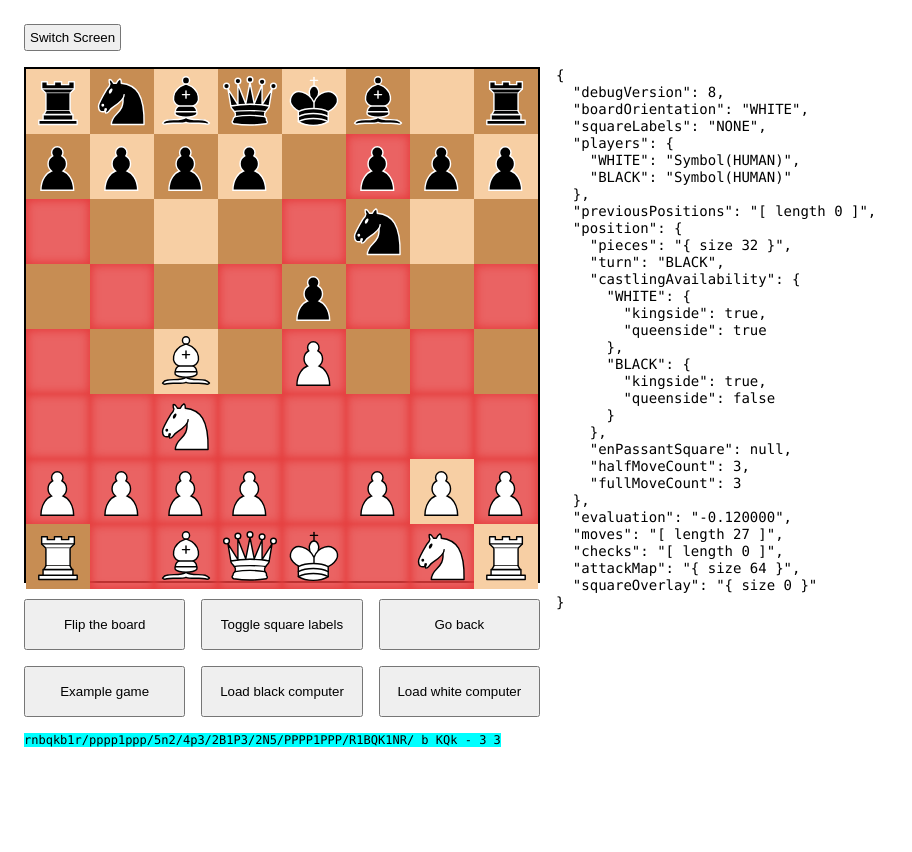
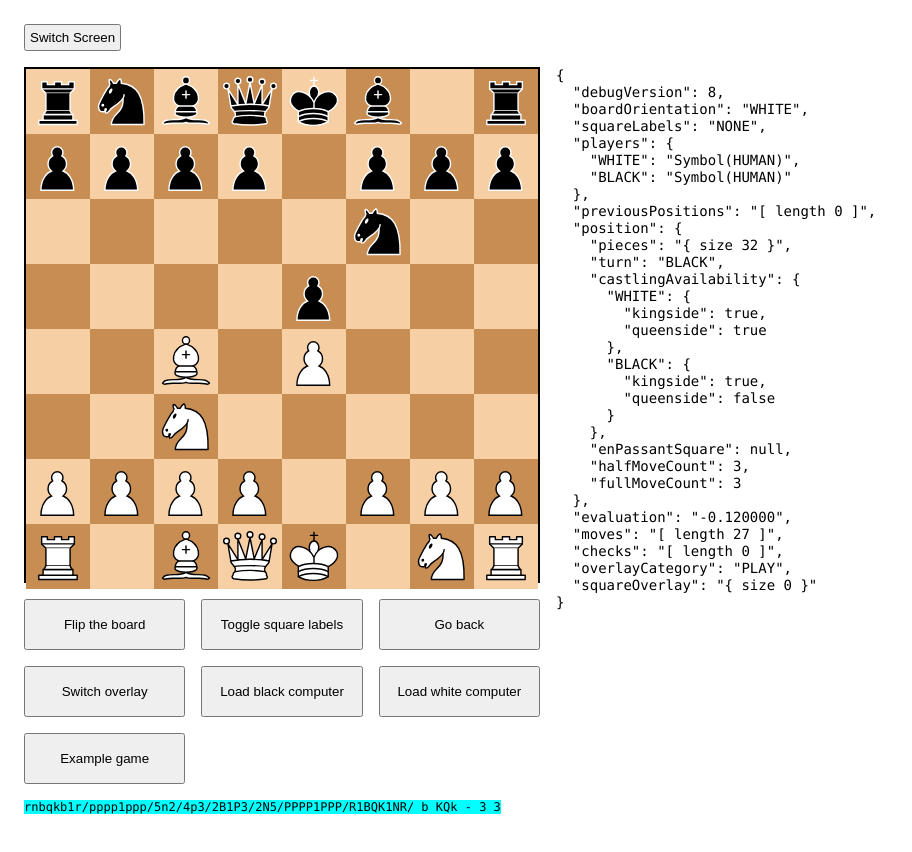
Before and after one commit to garjust/chessv2, a React (Create React App) app: page / in a window 1280 px wide. Shown: the top 852 px of the page, without its empty margins (0-912 px from the left). Built offline with nearby package versions, Linux system fonts and the light colour scheme.

Commit message:
add overlay category for attacks

```diff
--- a/src/chess/engine/index.ts
+++ b/src/chess/engine/index.ts
@@ -5,12 +5,13 @@ import {
   Piece,
   Position as ExternalPosition,
 } from '../types';
+import { allAttackedSquares } from './attacks';
 import { findChecksOnKings } from './checks';
 import { evaluate } from './evaluation';
 import { applyMove, MoveResult, undoMove } from './move-execution';
 import { generateMoves } from './move-generation';
 import { copyToInternal, copyToExternal } from './position';
-import { KingChecks, Position } from './types';
+import { AttackedSquares, KingChecks, Position } from './types';
 
 export default class Engine {
   _position: Position;
@@ -72,4 +73,12 @@ export default class Engine {
       castlingAvailability: this._position.castlingAvailability,
     });
   }
+
+  get attacks(): AttackedSquares {
+    // return this._position.attackedSquares;
+    return {
+      [Color.White]: allAttackedSquares(this._position.pieces, Color.White),
+      [Color.Black]: allAttackedSquares(this._position.pieces, Color.Black),
+    };
+  }
 }
--- a/src/chess/ui/Game.tsx
+++ b/src/chess/ui/Game.tsx
@@ -4,6 +4,7 @@ import './Game.css';
 import init, { createState } from '../workflow';
 import { updateLogger } from '../../lib/workflow';
 import {
+  changeOverlayAction,
   flipBoardAction,
   initializeAction,
   loadChessComputerAction,
@@ -79,8 +80,11 @@ const Game = () => {
           >
             Go back
           </button>
-          <button style={BUTTON_CSS} onClick={emitExampleGame}>
-            Example game
+          <button
+            style={BUTTON_CSS}
+            onClick={() => emit(changeOverlayAction())}
+          >
+            Switch overlay
           </button>
           <button
             style={BUTTON_CSS}
@@ -94,6 +98,9 @@ const Game = () => {
           >
             Load white computer
           </button>
+          <button style={BUTTON_CSS} onClick={emitExampleGame}>
+            Example game
+          </button>
         </div>
 
         <DisplayGameState style={{ gridArea: 'state' }} />
--- a/src/chess/ui/Square.tsx
+++ b/src/chess/ui/Square.tsx
@@ -1,13 +1,13 @@
 import React from 'react';
 import './Square.css';
-import { Color, PieceType } from '../types';
+import { Color } from '../types';
 import { squareLabel } from '../utils';
 import {
   State,
   isSquareClickable,
   pieceInSquare,
+  SquareLabel,
   SquareOverlayType,
-  SquareLabel,
 } from '../workflow/state';
 import {
   BOARD_SQUARE_BLACK,
@@ -35,14 +35,13 @@ const makeRender =
     overlay: state.squareOverlay?.get(square),
     isClickable: isSquareClickable(state, square),
     squareLabels: state.squareLabels,
-    isAttacked: state.attackMap.get(square) ?? 0 > 0,
   });
 
 const Square = (props: SquareProps) => {
   const { rendering, emit } = useWorkflow(makeRender(props));
 
   const { square, color } = props;
-  const { piece, overlay, isClickable, squareLabels, isAttacked } = rendering;
+  const { piece, overlay, isClickable, squareLabels } = rendering;
 
   let css: React.CSSProperties = {
     position: 'relative',
@@ -54,6 +53,9 @@ const Square = (props: SquareProps) => {
 
   if (overlay) {
     switch (overlay) {
+      case SquareOverlayType.Attacked:
+        css = { ...css, ...BOARD_SQUARE_ATTACKED };
+        break;
       case SquareOverlayType.Capturable:
         css = { ...css, ...BOARD_SQUARE_CAPTURABLE };
         break;
@@ -70,13 +72,6 @@ const Square = (props: SquareProps) => {
         css = { ...css, ...BOARD_SQUARE_SELECTED };
         break;
     }
-  }
-
-  if (isAttacked) {
-    css = {
-      ...css,
-      ...BOARD_SQUARE_ATTACKED,
-    };
   }
 
   // const value = HEATMAPS[PieceType.Rook][Color.White][square];
--- a/src/chess/workflow/action.ts
+++ b/src/chess/workflow/action.ts
@@ -3,6 +3,7 @@ import { ChessComputerWrapped } from './state';
 
 export enum Type {
   AttemptComputerMove = 'ATTEMPT_COMPUTER_MOVE',
+  ChangeOverlay = 'CHANGE_OVERLAY',
   ChessComputerLoaded = 'CHESS_COMPUTER_LOADED',
   ClickSquare = 'CLICK_SQUARE',
   FlipBoard = 'FLIP_BOARD',
@@ -21,6 +22,10 @@ export enum Type {
 export declare namespace Action {
   export interface AttemptComputerMove {
     readonly type: Type.AttemptComputerMove;
+  }
+
+  export interface ChangeOverlay {
+    readonly type: Type.ChangeOverlay;
   }
 
   export interface ChessComputerLoaded {
@@ -87,6 +92,7 @@ export declare namespace Action {
 
 export type Action =
   | Action.AttemptComputerMove
+  | Action.ChangeOverlay
   | Action.ChessComputerLoaded
   | Action.ClickSquare
   | Action.FlipBoard
@@ -103,6 +109,10 @@ export type Action =
 
 export const attemptComputerMoveAction = (): Action.AttemptComputerMove => ({
   type: Type.AttemptComputerMove,
+});
+
+export const changeOverlayAction = (): Action.ChangeOverlay => ({
+  type: Type.ChangeOverlay,
 });
 
 export const chessComputerLoadedAction = (
--- /dev/null
+++ b/src/chess/workflow/overlay.ts
@@ -0,0 +1,54 @@
+import { Square } from '../types';
+import {
+  State,
+  checkedSquare,
+  SquareOverlayType,
+  pieceInSquare,
+} from './state';
+
+export function setOverlayForPlay(
+  map: Map<Square, SquareOverlayType>,
+  state: State
+): void {
+  const { position, selectedSquare, lastMove, moves } = state;
+
+  if (lastMove) {
+    map.set(lastMove.from, SquareOverlayType.LastMove);
+    map.set(lastMove.to, SquareOverlayType.LastMove);
+  }
+
+  const check = checkedSquare(state);
+  if (check) {
+    map.set(check, SquareOverlayType.Check);
+  }
+
+  if (selectedSquare !== undefined) {
+    map.set(selectedSquare, SquareOverlayType.SelectedPiece);
+
+    const piece = pieceInSquare(state, selectedSquare);
+    if (piece) {
+      const candidateSquares = moves.filter(
+        (move) => move.from === selectedSquare
+      );
+
+      candidateSquares.forEach(({ to: square }) => {
+        if (position.pieces.has(square)) {
+          map.set(square, SquareOverlayType.Capturable);
+        } else {
+          map.set(square, SquareOverlayType.Movable);
+        }
+      });
+    }
+  }
+}
+
+export function setOverlayForAttacks(
+  map: Map<Square, SquareOverlayType>,
+  attacks: Map<Square, number>
+) {
+  for (const [square, count] of attacks) {
+    if (count > 0) {
+      map.set(square, SquareOverlayType.Attacked);
+    }
+  }
+}
--- a/src/chess/workflow/state.ts
+++ b/src/chess/workflow/state.ts
@@ -17,11 +17,18 @@ export enum SquareLabel {
 }
 
 export enum SquareOverlayType {
+  Attacked = 'ATTACKED',
   Capturable = 'CAPTURABLE',
   Check = 'CHECK',
   LastMove = 'LAST_MOVE',
   Movable = 'MOVABLE',
   SelectedPiece = 'SELECTED_PIECE',
+}
+
+export enum SquareOverlayCategory {
+  Play = 'PLAY',
+  AttacksForWhite = 'ATTACKS_FOR_WHITE',
+  AttacksForBlack = 'ATTACKS_FOR_BLACK',
 }
 
 export const HumanPlayer = Symbol('HUMAN');
@@ -49,6 +56,7 @@ export interface State {
   };
   winner?: Color | typeof Draw;
   selectedSquare?: Square;
+  overlayCategory: SquareOverlayCategory;
   squareOverlay?: Map<Square, SquareOverlayType>;
   position: Position;
   previousPositions: Position[];
@@ -56,7 +64,6 @@ export interface State {
   checks: AttackObject[];
   evaluation: number;
   lastMove?: Move;
-  attackMap: Map<Square, number>;
 }
 
 const INITIAL_STATE: State = {
@@ -72,7 +79,7 @@ const INITIAL_STATE: State = {
   evaluation: 0,
   moves: [],
   checks: [],
-  attackMap: new Map<Square, number>(),
+  overlayCategory: SquareOverlayCategory.Play,
 };
 
 export const createState = (overrides: Partial<State> = {}): State => ({
@@ -118,15 +125,3 @@ export const checkedSquare = (state: State): Square | undefined =>
 
 export const availableCaptures = (state: State): Move[] =>
   state.moves.filter((move) => move.attack);
-
-export const attackOverlay = (state: State): Map<Square, SquareOverlayType> => {
-  const squareOverlay = new Map<Square, SquareOverlayType>();
-
-  for (const [square, attackerCount] of state.attackMap) {
-    if (attackerCount > 0) {
-      squareOverlay.set(square, SquareOverlayType.LastMove);
-    }
-  }
-
-  return squareOverlay;
-};
--- a/src/chess/workflow/update.ts
+++ b/src/chess/workflow/update.ts
@@ -17,10 +17,9 @@ import {
   createState,
   pieceInSquare,
   HumanPlayer,
-  checkedSquare,
   Draw,
   SquareLabel,
-  attackOverlay,
+  SquareOverlayCategory,
 } from './state';
 import { from } from 'rxjs';
 import {
@@ -31,6 +30,7 @@ import {
 import Engine from '../engine';
 import { wrap } from 'comlink';
 import { play, Sound } from '../ui/audio';
+import { setOverlayForAttacks, setOverlayForPlay } from './overlay';
 
 export type Context = {
   engine: Engine;
@@ -65,6 +65,24 @@ function handleAttemptComputerMove(state: State): Update<State, Action> {
   } else {
     return [state, null];
   }
+}
+
+function handleChangeOverlay(state: State): Update<State, Action> {
+  let nextCategory: SquareOverlayCategory;
+
+  switch (state.overlayCategory) {
+    case SquareOverlayCategory.Play:
+      nextCategory = SquareOverlayCategory.AttacksForWhite;
+      break;
+    case SquareOverlayCategory.AttacksForWhite:
+      nextCategory = SquareOverlayCategory.AttacksForBlack;
+      break;
+    case SquareOverlayCategory.AttacksForBlack:
+      nextCategory = SquareOverlayCategory.Play;
+      break;
+  }
+
+  return [{ ...state, overlayCategory: nextCategory }, overlaySquaresAction()];
 }
 
 function handleChessComputerLoaded(
@@ -146,38 +164,23 @@ function handleLoadChessComputer(
   ];
 }
 
-function handleOverlaySquares(state: State): Update<State, Action> {
+function handleOverlaySquares(
+  state: State,
+  context: Context
+): Update<State, Action> {
   const squareOverlay = new Map<Square, SquareOverlayType>();
+  const { overlayCategory } = state;
 
-  const { position, selectedSquare, lastMove, moves } = state;
-
-  if (lastMove) {
-    squareOverlay.set(lastMove.from, SquareOverlayType.LastMove);
-    squareOverlay.set(lastMove.to, SquareOverlayType.LastMove);
-  }
-
-  const check = checkedSquare(state);
-  if (check) {
-    squareOverlay.set(check, SquareOverlayType.Check);
-  }
-
-  if (selectedSquare !== undefined) {
-    squareOverlay.set(selectedSquare, SquareOverlayType.SelectedPiece);
-
-    const piece = pieceInSquare(state, selectedSquare);
-    if (piece) {
-      const candidateSquares = moves.filter(
-        (move) => move.from === selectedSquare
-      );
-
-      candidateSquares.forEach(({ to: square }) => {
-        if (position.pieces.has(square)) {
-          squareOverlay.set(square, SquareOverlayType.Capturable);
-        } else {
-          squareOverlay.set(square, SquareOverlayType.Movable);
-        }
-      });
-    }
+  switch (overlayCategory) {
+    case SquareOverlayCategory.Play:
+      setOverlayForPlay(squareOverlay, state);
+      break;
+    case SquareOverlayCategory.AttacksForWhite:
+      setOverlayForAttacks(squareOverlay, context.engine.attacks[Color.White]);
+      break;
+    case SquareOverlayCategory.AttacksForBlack:
+      setOverlayForAttacks(squareOverlay, context.engine.attacks[Color.Black]);
+      break;
   }
 
   return [{ ...state, squareOverlay }, null];
@@ -276,7 +279,6 @@ function handleSetPosition(
     moves,
     evaluation,
     checks,
-    attackMap: engine._position.attackedSquares[Color.White],
   };
 
   if (position.halfMoveCount === 100) {
@@ -359,6 +361,8 @@ export function update(
   switch (action.type) {
     case Type.AttemptComputerMove:
       return handleAttemptComputerMove(state);
+    case Type.ChangeOverlay:
+      return handleChangeOverlay(state);
     case Type.ChessComputerLoaded:
       return handleChessComputerLoaded(state, action);
     case Type.ClickSquare:
@@ -370,7 +374,7 @@ export function update(
     case Type.LoadChessComputer:
       return handleLoadChessComputer(state, action);
     case Type.OverlaySquares:
-      return handleOverlaySquares(state);
+      return handleOverlaySquares(state, context);
     case Type.PreviousPosition:
       return handlePreviousPosition(state, context);
     case Type.ReceiveComputerMove:
```
